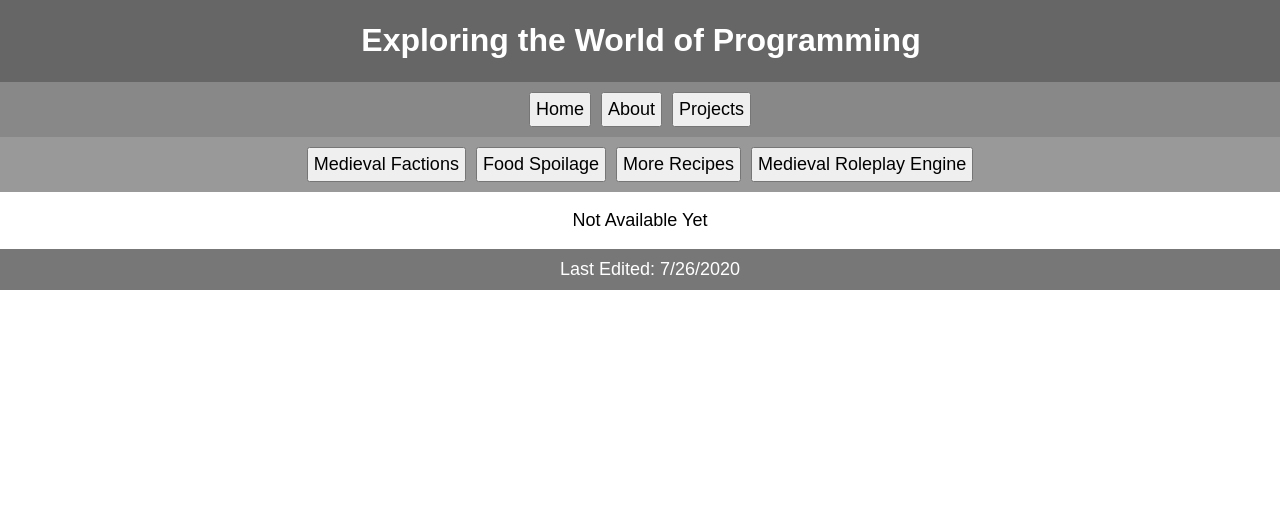
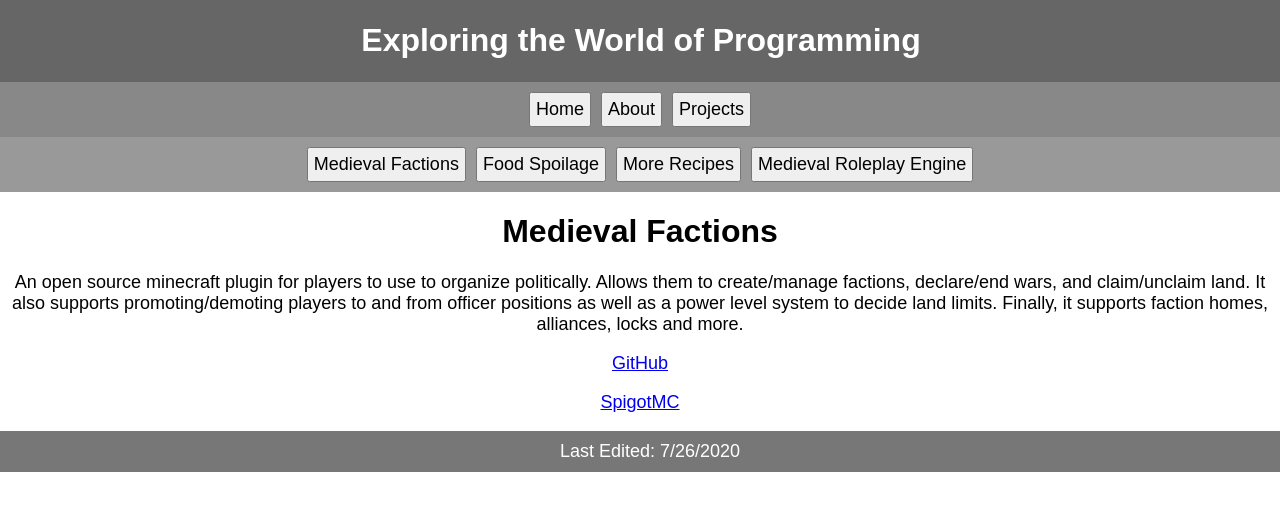
Before and after one commit to dmccoystephenson/ReactJS-Website, a React (Create React App) app: page / in a window 1280 px wide. Both pictures are taken after a click on the button "Projects". Shown: the top 510 px of the page. Built offline with nearby package versions, Linux system fonts and the light colour scheme.

Commit message:
set initial project page

```diff
--- a/src/Projects/Projects.js
+++ b/src/Projects/Projects.js
@@ -5,7 +5,7 @@ class Projects extends Component {
     constructor(props) {
         super(props);
         this.state = {
-            page: 'projects-intro'
+            page: 'Medieval Factions'
         };
     }
 
```
